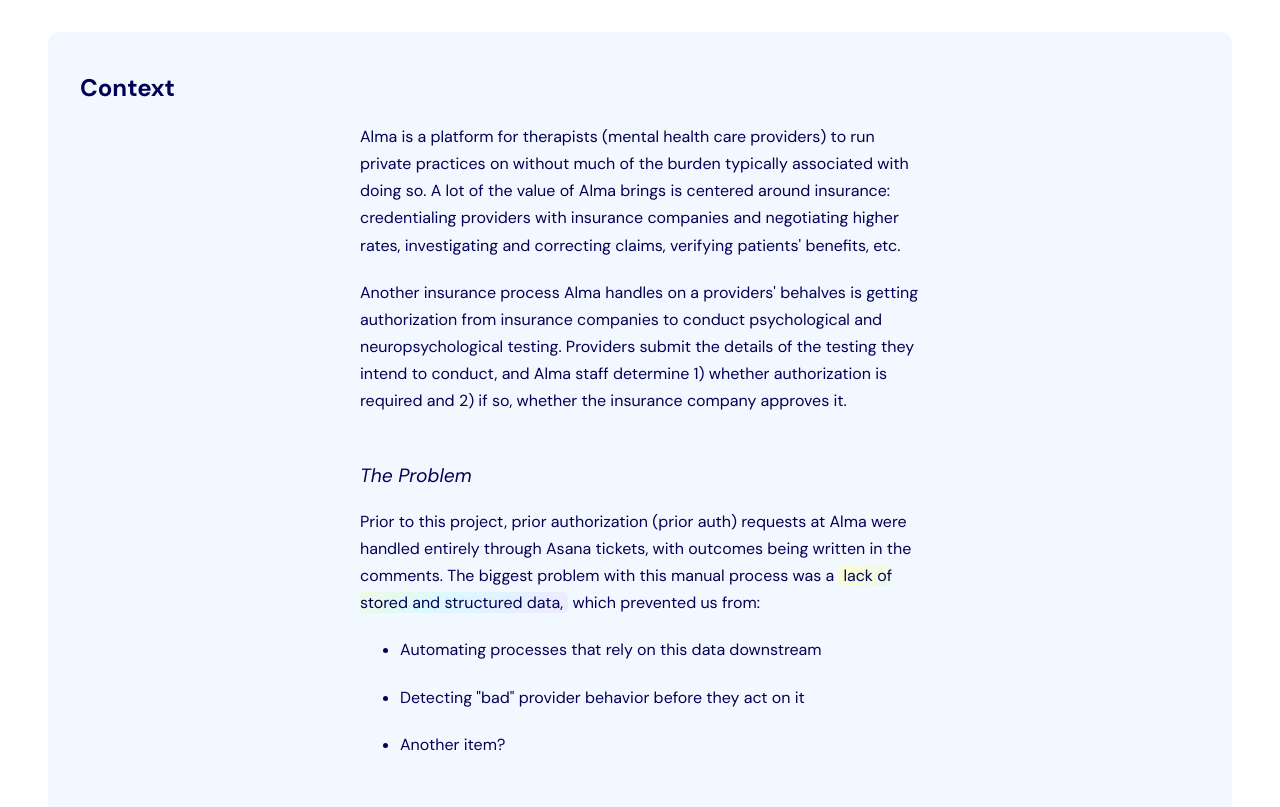
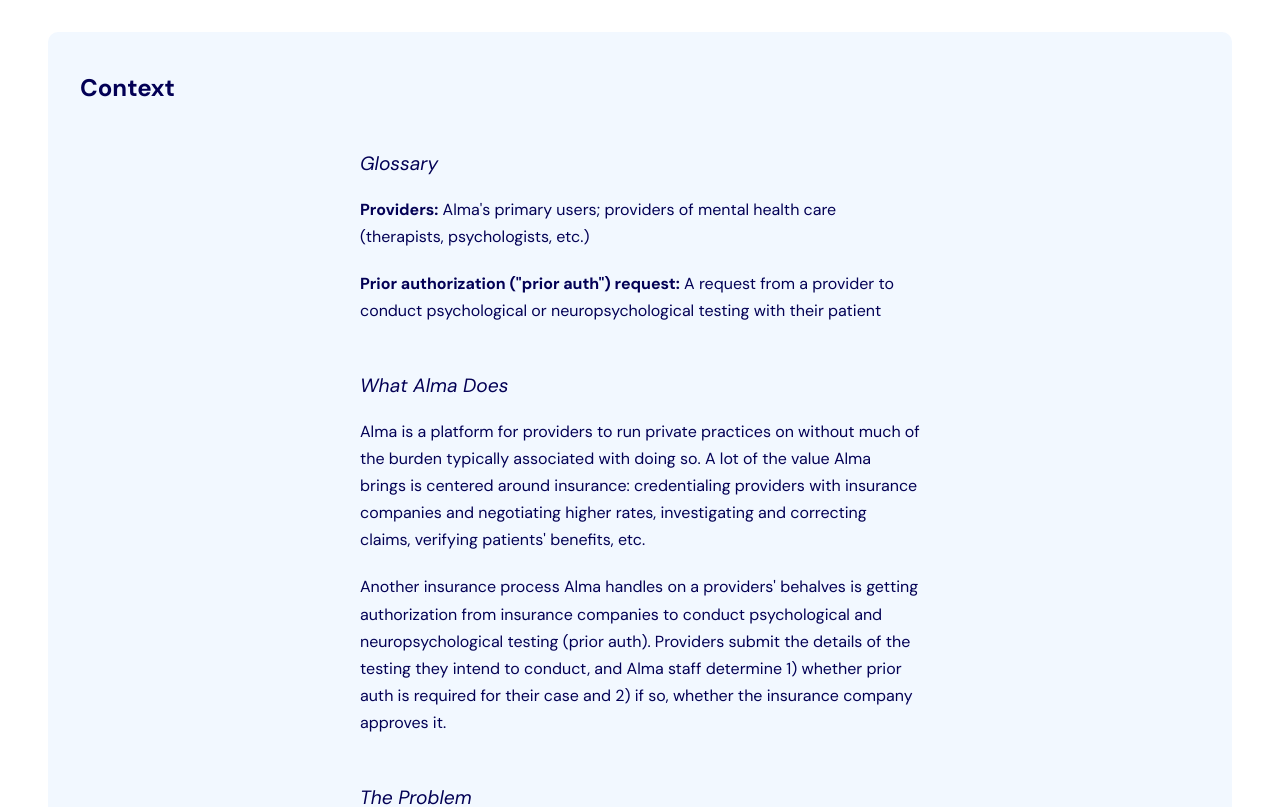
Before and after one commit to christiewarren/react-portfolio, a React (Create React App) app: page /prior-authorizations in a window 1280 px wide. Shown: the part 1420-2227 px from the top of the page. Built offline with nearby package versions, Linux system fonts and the light colour scheme.

Commit message:
eng collab, glossary, what's next

```diff
--- a/src/components/projects/PriorAuth.js
+++ b/src/components/projects/PriorAuth.js
@@ -55,21 +55,27 @@
          </section>
          </ScrollAnimation>
 
-            <span className='section-divider' id='case-study'><h3>Case Study</h3><hr/></span>
+         <span className='section-divider' id='case-study'><h3>Case Study</h3><hr/></span>
 
          <ScrollAnimation animateIn="animate__fadeInUp-New" duration={1} animateOnce={true} delay={0}>
          <section class='case-study-section context'>
             <h4>Context</h4>
             <div className='right'>
-               <p>Alma is a platform for therapists (mental health care providers) to run private practices on without much of the burden typically associated with doing so. A lot of the value of Alma brings is centered around insurance: credentialing providers with insurance companies and negotiating higher rates, investigating and correcting claims, verifying patients' benefits, etc.</p>
-               <p>Another insurance process Alma handles on a providers' behalves is getting authorization from insurance companies to conduct psychological and neuropsychological testing. Providers submit the details of the testing they intend to conduct, and Alma staff determine 1) whether authorization is required and 2) if so, whether the insurance company approves it.</p>
+               <h5>Glossary</h5>
+               <p><strong>Providers:</strong> Alma's primary users; providers of mental health care (therapists, psychologists, etc.)</p>
+               <p><strong>Prior authorization ("prior auth") request:</strong> A request from a provider to conduct psychological or neuropsychological testing with their patient</p>
+
+               <h5>What Alma Does</h5>
+               <p>Alma is a platform for providers to run private practices on without much of the burden typically associated with doing so. A lot of the value Alma brings is centered around insurance: credentialing providers with insurance companies and negotiating higher rates, investigating and correcting claims, verifying patients' benefits, etc.</p>
+               <p>Another insurance process Alma handles on a providers' behalves is getting authorization from insurance companies to conduct psychological and neuropsychological testing (prior auth). Providers submit the details of the testing they intend to conduct, and Alma staff determine 1) whether prior auth is required for their case and 2) if so, whether the insurance company approves it.</p>
+
                <h5>The Problem</h5>
-               <p>Prior to this project, prior authorization (prior auth) requests at Alma were handled entirely through Asana tickets, with outcomes being written in the comments. The biggest problem with this manual process was a <span className='highlight'>lack of stored and structured data,</span> which prevented us from:
+               <p>Prior to this project, prior auth requests at Alma were handled entirely through Asana tickets, with outcomes being written in the comments. The biggest problem with this manual process was a <span className='highlight'>lack of stored and structured data,</span> which prevented us from:
                </p>
                <ul>
-               <li><p>Automating processes that rely on this data downstream</p></li>
-               <li><p>Detecting "bad" provider behavior before they act on it</p></li>
-               <li><p>Another item?</p></li>
+                  <li><p>Automating tedious processes that rely on this data downstream</p></li>
+                  <li><p>Detecting "bad" provider behavior before they act on it</p></li>
+                  <li><p>Another item?</p></li>
                </ul>
             </div>
          </section>
@@ -80,7 +86,7 @@
 
             <h4>Research &amp; Diagramming</h4>
             <div className='right'>
-            <h6>Realizing that prior authorizations were a complex, multi-team effort, I wanted to start by mapping out the existing processes. I believe this step is absolutely crucial: not only did it help me learn the many nuances, but the diagrams I made also became an invaluable resource for giving engineers, stakeholders, and design teammates a quick (or thorough) rundown.</h6>
+            <h6>Realizing that prior authorizations were a complex, multi-team effort, I started by mapping out the existing processes. I believe this step is absolutely crucial: not only did it help me learn the many nuances, but the diagrams I made also became an invaluable resource for giving engineers, stakeholders, and design teammates a quick (or thorough) rundown.</h6>
             <br/><small>Designing in the world of insurance and internal tools, I've learned it's not enough for me to be intimately familiar with a workflow; I also need to be able to distill that nuance down and communicate it in, for example, a 20 minute design critique. And one thing's for sure: <span className='highlight'>visuals &#x1F44F; always &#x1F44F; help &#x1F44F;</span></small>
             <br/><h5>User Interviews / Shadowing</h5>
             <p>My PM and I held 5 "shadow sessions" with future internal users, where they walked us through their day to day prior auth workflows. We asked many questions, learning not only from their expertise, but also from their pains and frustrations with the process.</p>
@@ -120,41 +126,27 @@
                {/* <img src='./assets/search/mixpanel-graph.png' className='img-shadow' alt="mixpanel graph of search data" /> */}
                <small>image of lofi and initial slideouts</small>
             </div>
-            <p>However, feedback from design critiques helped me refocus on the goal of efficiency and push outside the box, without straying from our design system. The next iterations gave prior auth requests their own dedicated page with inline editing capabilities. This allows plenty of room for all the request and reference data and keeps the user in context as they complete tasks.</p>
+            <p>However, feedback from design critiques helped me refocus on the goal of efficiency and <span className='highlight'>push outside the box, without straying from our design system.</span> The next iterations gave prior auth requests their own dedicated page with inline editing capabilities. This allows plenty of room for all the request and reference data and keeps the user in context as they complete tasks.</p>
             <div className='img-wrap'>
                {/* <img src='./assets/search/mixpanel-graph.png' className='img-shadow' alt="mixpanel graph of search data" /> */}
                <small>image of full page design (without extra data?)</small>
             </div>
             <h5>Flexibility vs Guidance</h5>
             <br/><p>Maintaining flexibility proved to be a surprisingly challenging goal. In most cases, I kept all fields editable, regardless of the request's status or the user's presumed step, which led to feedback that the flow felt too open ended and without guidance.</p>
-            <p>I experimented with dynamic CTAs to hint at likely next steps, but this neglected edge cases and the copy felt misleading. This unlocked an important idea though: using the request's status to inform guidance on next steps.</p>
+            <p>I experimented with dynamic CTAs to hint at likely next steps, but this neglected edge cases, and the copy felt misleading. This unlocked an important idea though: using the request's status to inform guidance on next steps.</p>
             <div className='img-wrap'>
                {/* <img src='./assets/search/mixpanel-graph.png' className='img-shadow' alt="mixpanel graph of search data" /> */}
                <small>image of dynamic ctas</small>
             </div>
             <p>After <strong>a lot</strong> of iteration, I landed on this floating, fixed "Next steps" callout. Considerations for this seemingly simple component included:</p>
             <ul>
-               <li><p><strong>Context:</strong> No in-page position seemed quite right, as it's dynamic content can refer to various sections. Rather than being part of the page, this positioning lets it act as commentary on the page itself.</p></li>
-               <li><p><strong>Prominence:</strong> The floating also position lets it stand out without interrupting the user's flow or the page hierarchy. It's also collapsible for those users more accustomed with the process.</p></li>
+               <li><p><strong>Context:</strong> No in-page position seemed quite right, as it's dynamic content can refer to various sections. Rather than being part of the page, this positioning lets it act as <span className='highlight'>commentary on the page itself.</span></p></li>
+               <li><p><strong>Prominence:</strong> The floating also position lets it stand out without interrupting the user's flow or the page hierarchy. It's also collapsible for the users more accustomed with the process.</p></li>
                <li><p><strong>Implementation:</strong> Our design system doesn't have this exact component, but I kept scope manageable by using our existing banner and announcement components as foundations.</p></li>
             </ul>
             <div className='img-wrap'>
                {/* <img src='./assets/search/mixpanel-graph.png' className='img-shadow' alt="mixpanel graph of search data" /> */}
                <small>carousel: gif of scrolling with "next steps", status mapping, layout iterations</small>
-            </div>
-            </div>
-            </section>
-            </ScrollAnimation>
-
-            <ScrollAnimation animateIn="animate__fadeInUp-New" duration={1} animateOnce={true} delay={0}>
-            <section class='case-study-section'>
-            <h4>Scoping</h4>
-            <div className='right'>
-            <h5>Layout & Editing</h5>
-            <p>Initially, I gravitated towards the UI patterns used in most of our internal workflows: slideouts (drawers) and modals. Knowing this project would involve a hefty implementation, I wanted to rely as much as possible on existing patterns and components.</p>
-            <div className='img-wrap'>
-               {/* <img src='./assets/search/mixpanel-graph.png' className='img-shadow' alt="mixpanel graph of search data" /> */}
-               <small>image of lofi and initial slideouts</small>
             </div>
             </div>
             </section>
@@ -210,13 +202,36 @@
 
             <ScrollAnimation animateIn="animate__fadeInUp-New" duration={1} animateOnce={true} delay={0}>
             <section class='case-study-section'>
+            <h4>Eng Collaboration</h4>
+            <div className='right'>
+            <h5>Handoff</h5>
+            <br/><br/><small>Note: Collaboration with eng certainly didn't start at handoff, these are just some highlights.</small>
+            <p>As with any project, my design handoff included annotations like these throughout the figma file detailing various functionality: data sources, character limits, form logic, error states, etc.</p>
+            <div className='img-wrap'>
+               {/* <img src='./assets/search/mixpanel-graph.png' className='img-shadow' alt="mixpanel graph of search data" /> */}
+               <small>image of annotation and blurb</small>
+            </div>
+            <p>Since the steps of this flow can be tricky to learn, I also wrote blurbs to contextualize what the user's actions and goals are at each stage.</p>
+            <p>At the initial handoff point, I recorded a walkthrough (I &#128155; Loom) of the designs and the workflow diagram in addition to doing a live walkthrough/Q&A with the engineers.</p>
+            <p>I created a weekly project sync for updates, design q's and implementation discussions, and we maintain a tight communication loop through Figma comments and Slack.</p>
+            <h5>Scoping</h5>
+            <p>My PM and I worked together early on to define 3 milestones for this project, considering what a large design and engineering effort it would be. Each milestone could stand on its own and would make progress toward an ideal state.</p>
+            <p>I also documented detailed user stories that the engineers used to estimate initial levels of effort and a rough timeline. However, almost all our engineers were quite new to the codebase, being recent hires at the time, and our newly-formed team had gaps in our process. Partway through the project, we realized these factors had led to a significant underestimation of LOE.</p>
+            <p>Luckily, our tight communication loop helped us react quickly: I worked with our lead FE engineer to identify small pieces throughout the flow that weren't essential for release, and reduced the time to MVP by ____.</p>
+            </div>
+            </section>
+            </ScrollAnimation>
+
+            <ScrollAnimation animateIn="animate__fadeInUp-New" duration={1} animateOnce={true} delay={0}>
+            <section class='case-study-section'>
             <h4>What's Next?</h4>
             <div className='right'>
-            <h5>Layout & Editing</h5>
-            <p>Initially, I gravitated towards the UI patterns used in most of our internal workflows: slideouts (drawers) and modals. Knowing this project would involve a hefty implementation, I wanted to rely as much as possible on existing patterns and components.</p>
+            <h6>Now that all this prior authorization data will be recorded and stored in our database, the next step is to do something with it!</h6>
+            <p>In the current workflow, when a provider submits a claim containing psychological testing services, a staff member checks whether they submitted an authorization request, if so, what the outcome was, and how that compares to the services on the claim. Now, we can work to automate this process by adding logic that checks the stored request data. This means that staff member's time can be put to better use on less tedious work.</p>
+            <p>Plus, we can better educate providers about prior authorization in context and prevent them from delivering care that a patient won't be covered for.</p>
             <div className='img-wrap'>
                {/* <img src='./assets/search/mixpanel-graph.png' className='img-shadow' alt="mixpanel graph of search data" /> */}
-               <small>image of lofi and initial slideouts</small>
+               <small>image of appt slideout warning</small>
             </div>
             </div>
             </section>
```
